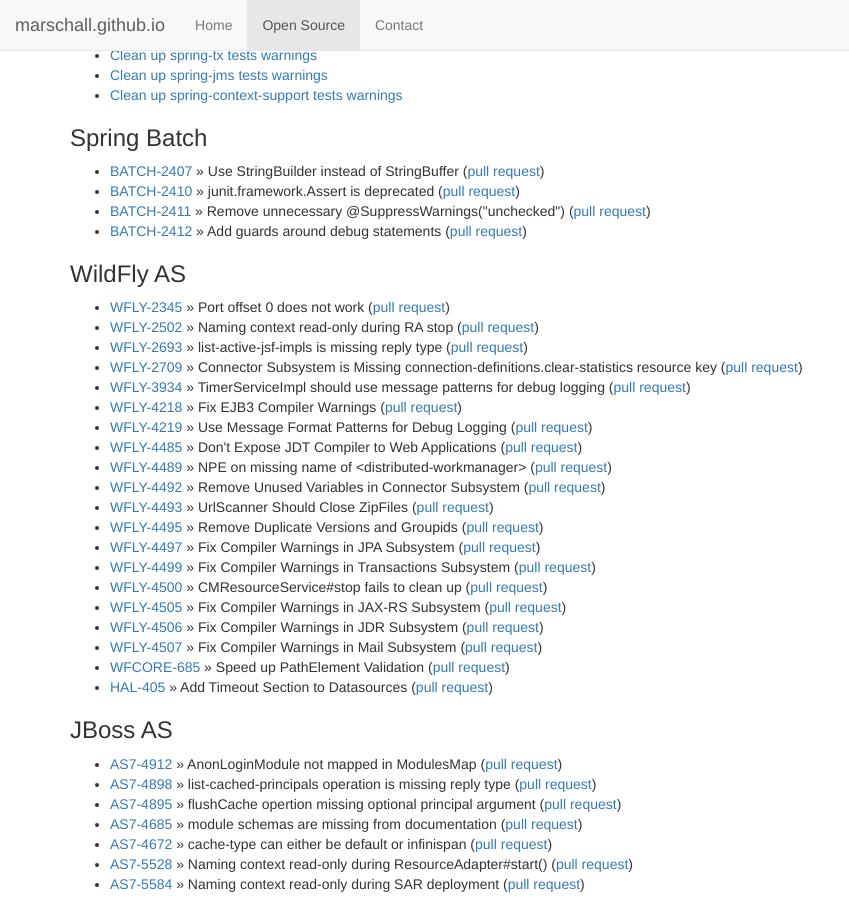
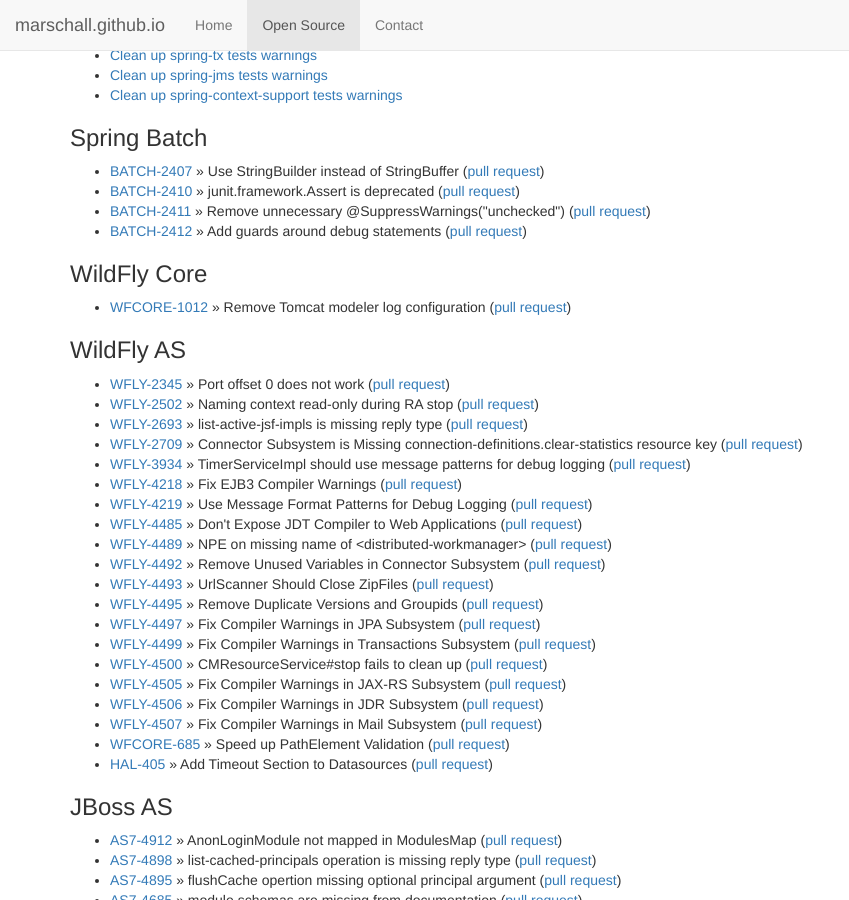
Before and after one commit to marschall/marschall.github.com, a Jekyll site: the page built from open-source.html, in a window 1280 px wide and 900 px high, scrolled down 1179 px. Shown: the whole window, without its empty margins (0-849 px from the left). Built offline with Jekyll 4.4.1, drawn with Linux system fonts in a browser that asks for light colours.

Commit message:
add WFCORE-1012

```diff
--- a/open-source.html
+++ b/open-source.html
@@ -92,6 +92,11 @@
   <li><a href="https://jira.spring.io/browse/BATCH-2410">BATCH-2410</a> &raquo; junit.framework.Assert is deprecated (<a href="https://github.com/spring-projects/spring-batch/pull/381">pull request</a>)</li>
   <li><a href="https://jira.spring.io/browse/BATCH-2411">BATCH-2411</a> &raquo; Remove unnecessary @SuppressWarnings("unchecked") (<a href="https://github.com/spring-projects/spring-batch/pull/382">pull request</a>)</li>
   <li><a href="https://jira.spring.io/browse/BATCH-2412">BATCH-2412</a> &raquo; Add guards around debug statements (<a href="https://github.com/spring-projects/spring-batch/pull/383">pull request</a>)</li>
+</ul>
+<h3>WildFly Core</h3>
+<ul>
+  <li><a href="https://issues.jboss.org/browse/WFCORE-1012">WFCORE-1012</a> &raquo; Remove Tomcat modeler log configuration (<a href="https://github.com/wildfly/wildfly-core/pull/1117
+">pull request</a>)</li>
 </ul>
 <h3>WildFly AS</h3>
 <ul>
@@ -316,4 +321,13 @@
 
 https://java.net/jira/browse/JSONP-30
 
+
+https://issues.jboss.org/browse/WFCORE-1010
+https://github.com/wildfly/wildfly-core/pull/1115
+
+https://issues.jboss.org/browse/WFCORE-1011
+https://github.com/wildfly/wildfly-core/pull/1116
+
+
+
 -->
```
